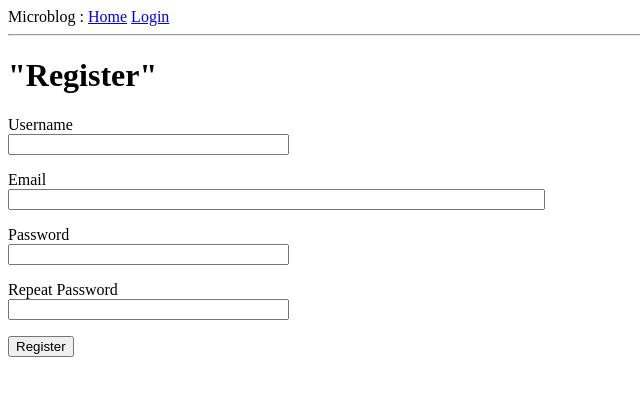
After one commit to be-krishna/microblog, a Flask app: page /register in a window 1280 px wide. The commit adds this page. Shown: the top 396 px of the page, without its empty margins (0-640 px from the left). Run offline with Flask 2, Linux system fonts and the light colour scheme.

Commit message:
added register page

```diff
--- a/app/forms.py
+++ b/app/forms.py
@@ -1,6 +1,7 @@
 from flask_wtf import FlaskForm
 from wtforms import StringField, PasswordField, BooleanField, SubmitField
-from wtforms.validators import DataRequired
+from wtforms.validators import DataRequired, ValidationError, Email, EqualTo
+from app.models import User
 
 
 class LoginForm(FlaskForm):
@@ -8,3 +9,20 @@ class LoginForm(FlaskForm):
     password = PasswordField('Password', validators=[DataRequired()])
     remember_me = BooleanField('Remember Me')
     submit = SubmitField('Sign In')
+
+class RegistrationForm(FlaskForm):
+    username = StringField('Username', validators=[DataRequired()])
+    email = StringField('Email', validators=[DataRequired(), Email()])
+    password =  PasswordField('Password', validators=[DataRequired()])
+    password2 = PasswordField('Repeat Password', validators=[DataRequired(), EqualTo('password')])
+    submit = SubmitField('Register')
+
+    def validate_username(self, username):
+        user = User.query.filter_by(username = username.data).first()
+        if user is not None:
+            raise ValidationError('Please use a different username.')
+
+    def validate_email(self, email):
+        user = User.query.filter_by(email = email.data).first()
+        if user is not None:
+            raise ValidationError('Please use different email address.')
--- a/app/routes.py
+++ b/app/routes.py
@@ -2,8 +2,8 @@ from flask import flash, redirect, render_template, url_for, request
 from flask_login import current_user, login_user, logout_user, login_required
 from werkzeug.urls import url_parse
 
-from app import app
-from app.forms import LoginForm
+from app import app, db
+from app.forms import LoginForm, RegistrationForm
 from app.models import User
 
 
@@ -46,3 +46,17 @@ def login():
 def logout():
     logout_user()
     return redirect(url_for('index'))
+
+@app.route('/register', methods=['GET', 'POST'])
+def register():
+    if current_user.is_authenticated:
+        return redirect(url_for('index'))
+    form = RegistrationForm()
+    if form.validate_on_submit():
+        user = User(username=form.username.data, email=form.email.data)
+        user.set_password(form.password.data)
+        db.session.add(user)
+        db.session.commit()
+        flash('Congratulations, you are now a registered user!')
+        return redirect(url_for('login'))
+    return render_template('register.html', title='Register' ,form = form )
--- a/app/templates/login.html
+++ b/app/templates/login.html
@@ -17,5 +17,6 @@
   </p>
   <p>{{ form.remember_me() }} {{ form.remember_me.label }}</p>
   <p>{{ form.submit() }}</p>
+  <p>New User? <a href="{{ url_for('register') }}">Click to register!</a></p>
 </form>
 {% endblock content %}
--- /dev/null
+++ b/app/templates/register.html
@@ -0,0 +1,35 @@
+{% extends 'base.html' %} {% block content %}
+<h1>"Register"</h1>
+<form action="" method="post">
+  {{ form.hidden_tag() }}
+  <p>
+    {{ form.username.label }}<br />
+    {{ form.username(size=32) }}<br />
+    {% for error in form.username.error %}
+    <span style="color: red;">[{{ error }}]</span>
+    {% endfor %}
+  </p>
+  <p>
+    {{ form.email.label }} <br />
+    {{ form.email(size=64) }}<br />
+    {% for error in form.email.errors %}
+    <span style="color: red;">[{{ error }}]</span>
+    {% endfor %}
+  </p>
+  <p>
+    {{ form.password.label }}<br />
+    {{ form.password(size=32) }}<br />
+    {% for error in form.password.errors %}
+    <span style="color: red;">[{{ error }}]</span>
+    {% endfor %}
+  </p>
+  <p>
+    {{ form.password2.label }}<br />
+    {{ form.password2(size=32) }}<br />
+    {% for error in form.password2.errors %}
+    <span style="color: red;">[{{ error }}]</span>
+    {% endfor %}
+  </p>
+  <p>{{ form.submit }}</p>
+</form>
+{% endblock content %}
```
Also changed, not shown: requirements.txt (added, +21 -0 lines).
